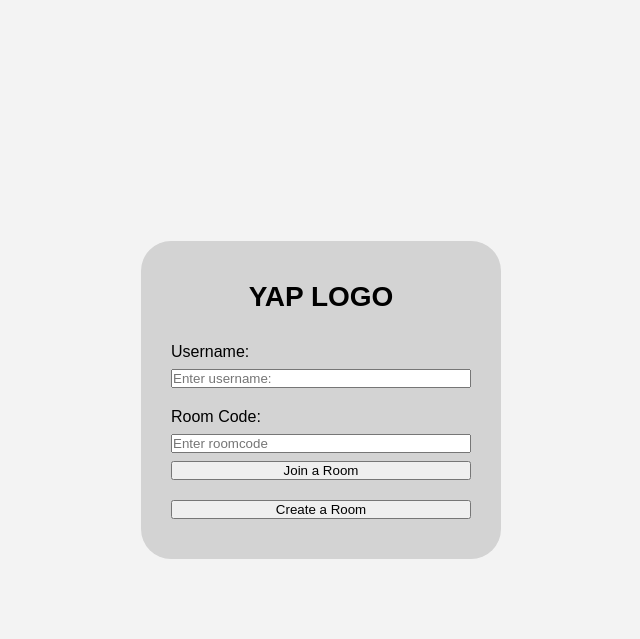
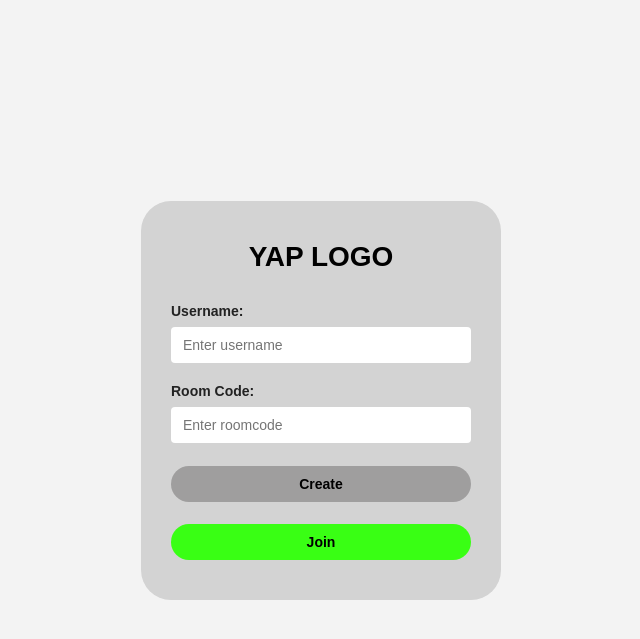
Before and after one commit to NotVeridion/YAP-Real-time-Web-Based-Chat-App, a Flask app: page / in a window 1280 px wide. Shown: the top 639 px of the page, without its empty margins (319-959 px from the left). Run offline with Flask 3, Linux system fonts and the light colour scheme; some libraries are stand-ins or nearby versions.

Commit message:
Style home page buttons + minor fixes
Why: The home page was using default features for the buttons, making the UI inconsistent.

How: Added CSS stying for the labels, texts, and button. Adding corner curving, padding, and colors.

```diff
--- a/static/css/style.css
+++ b/static/css/style.css
@@ -45,3 +45,45 @@ form div {
     flex-direction: column;
     gap: 8px;
 }
+
+/* the text inside the button */
+label {
+    font-size: 14px;
+    font-weight: bold;
+    color: #222;
+}
+
+/* the texts inside the text box, ex: enter room code */
+/* can delete or not to match the initial UI design but looks cool */
+input[type="text"] {
+    width: 100%;
+    padding: 10px 12px;
+    border: none;
+    border-radius: 4px;
+    background-color: white;
+    font-size: 14px;
+    outline: none;
+}
+
+/* button */
+button {
+    width: 100%;
+    padding: 10px 12px;
+    border: none;
+    border-radius: 20px;
+    font-size: 14px;
+    font-weight: bold;
+    cursor: pointer;
+}
+
+/* create button */
+button[name="create"] {
+    background-color: #9f9e9e;
+    margin-top: 15px;
+}
+
+/* join button */
+button[name="join"] {
+    background-color: #39ff14;
+    margin-top: 2px;
+}
--- a/templates/home.html
+++ b/templates/home.html
@@ -4,13 +4,13 @@
     <h3>YAP LOGO</h3>
     <div>
         <label>Username:</label>
-        <input type="text" placeholder="Enter username: " name="name" value="{{name}}"/>
+        <input type="text" placeholder="Enter username " name="name" value="{{name}}"/>
     </div>
     <div class="join">
         <label>Room Code:</label>
         <input type="text" placeholder="Enter roomcode" name="code" value="{{code}}"/>
-        <button type="submit" name="join">Join a Room</button>
+        <button type="submit" name="create">Create</button>
     </div>
-    <button type="submit" name="create">Create a Room</button>
+    <button type="submit" name="join">Join</button>
 </form>
 {% endblock %}
```
